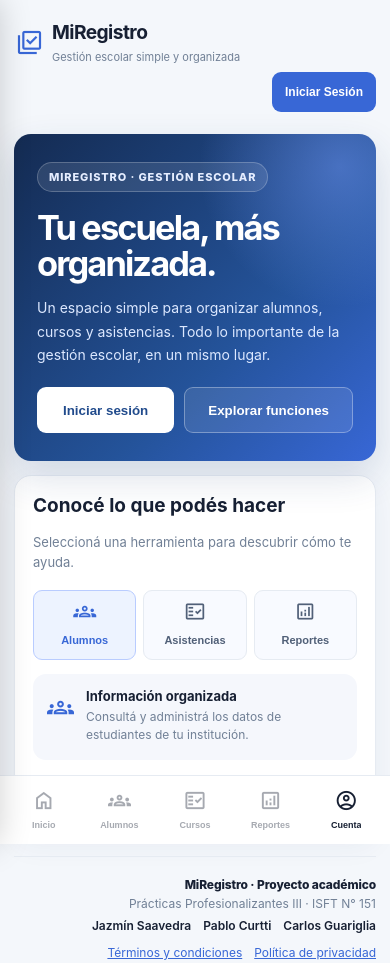
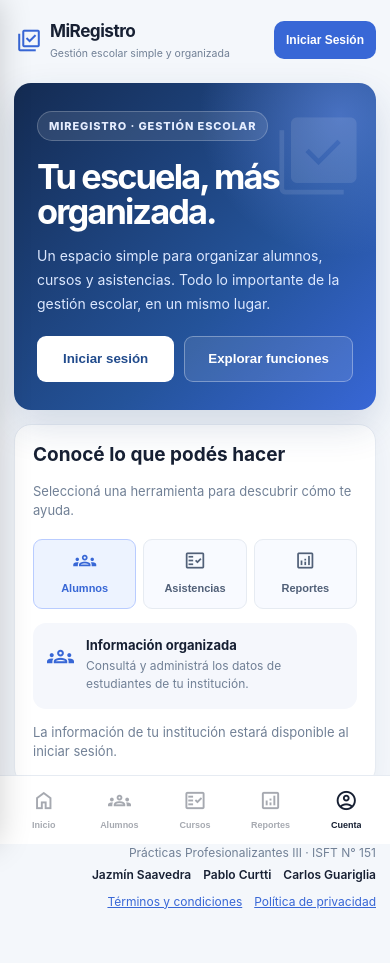
Before and after one commit to JasmineSaavedra28/isft151-pp3, a plain HTML site: page frontend/index.html in a window 390 px wide. Drawn offline with nearby package versions, Linux system fonts and the light colour scheme.

Commit message:
fix diseño

```diff
--- a/frontend/css/styles.css
+++ b/frontend/css/styles.css
@@ -383,3 +383,68 @@
 }
 
 .user-status { display:none !important; }
+
+/* Encabezado móvil: marca a la izquierda y acceso alineado a la derecha. */
+@media (max-width: 700px) {
+  .header {
+    display:flex !important;
+    flex-direction:row !important;
+    align-items:center !important;
+    justify-content:space-between !important;
+    flex-wrap:nowrap !important;
+    gap:8px !important;
+    min-width:0;
+  }
+  .header-heading {
+    display:flex !important;
+    flex:1 1 auto !important;
+    width:auto !important;
+    min-width:0 !important;
+    align-items:center !important;
+    gap:6px !important;
+  }
+  .header-brand-mark { flex:0 0 30px !important; width:30px !important; font-size:27px !important; }
+  .header-brand-text { min-width:0; }
+  .header h1 { font-size:clamp(1rem, 4.4vw, 1.2rem) !important; white-space:nowrap; }
+  .header p { font-size:clamp(9px, 2.7vw, 11px) !important; white-space:nowrap; }
+  .header-actions {
+    display:flex !important;
+    flex:0 0 auto !important;
+    width:auto !important;
+    margin:0 !important;
+    align-items:center !important;
+    justify-content:flex-end !important;
+  }
+  .header-actions #btnLogin {
+    min-height:38px !important;
+    padding:8px 11px !important;
+    font-size:12px !important;
+    border-radius:10px;
+    white-space:nowrap !important;
+  }
+  .header-account-menu:not([hidden]) { right:0; left:auto; }
+}
+@media (max-width: 360px) {
+  .header-brand-mark { flex-basis:25px !important; width:25px !important; font-size:23px !important; }
+  .header h1 { font-size:15px !important; }
+  .header p { font-size:9px !important; }
+  .header-actions #btnLogin { padding:7px 8px !important; font-size:11px !important; }
+}
+
+/* Más identidad visual sin depender de fotografías de stock. */
+.welcome-hero { isolation:isolate; }
+.welcome-hero::after {
+  content:'library_add_check';
+  position:absolute;
+  z-index:-1;
+  right:clamp(16px, 6vw, 76px);
+  top:50%;
+  transform:translateY(-50%) rotate(-8deg);
+  font-family:'Material Symbols Outlined';
+  font-size:clamp(110px, 20vw, 230px);
+  line-height:1;
+  color:rgba(255,255,255,.10);
+  font-variation-settings:'FILL' 1,'wght' 300,'GRAD' 0,'opsz' 48;
+  pointer-events:none;
+}
+@media(max-width:640px) { .welcome-hero::after { right:8px; top:24px; transform:none; font-size:100px; } }
--- a/frontend/js/menu.js
+++ b/frontend/js/menu.js
@@ -120,13 +120,7 @@
                     ['btnUpdateUserRole', 'Modificar Rol'],
                     ['btnListUsers', 'Listar Usuarios']
                 ], 'display: none;'));
-                const adminLogoutButton = createButton('adminLogoutButton', 'Cerrar sesión', true);
-                adminLogoutButton.addEventListener('click', function () {
-                    document.getElementById('btnLogout').click();
-                });
-                document.getElementById('adminContainer');
-                const adminCard = actionContainer.querySelector('#adminContainer');
-                if (adminCard) adminCard.appendChild(adminLogoutButton);
+                // Cerrar sesión queda en el menú de cuenta, no mezclado con las acciones de Usuarios.
                 actionContainer.appendChild(createCard('studentManagementContainer', 'Gestión de Estudiantes', [
                     ['btnNewStudent', 'Registrar Estudiante'],
                     ['btnModifyStudent', 'Modificar Estudiante'],
```
Also changed, not shown: frontend/README.txt.
